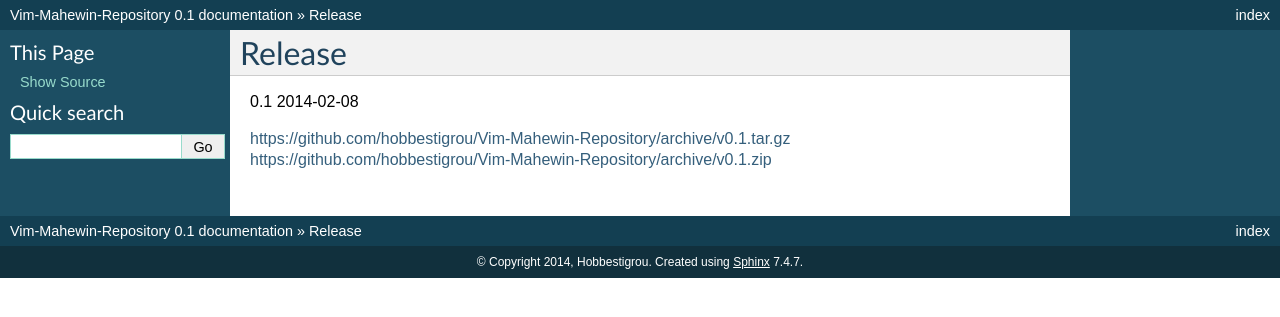
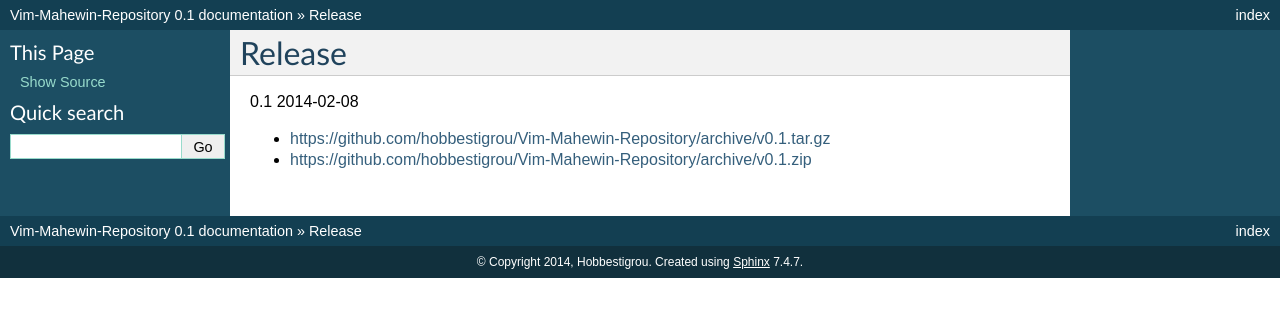
Before and after one commit to hobbestigrou/Vim-Mahewin-Repository, a Sphinx documentation site: the page built from docs/source/release.rst, in a window 1280 px wide. Shown: the top 317 px of the page. Built offline with Sphinx 7.4.7, drawn with Linux system fonts in a browser that asks for light colours; formulas are drawn with MathJax 3.

Commit message:
[Documentation] Fix link (fixes #48).

```diff
--- a/docs/source/release.rst
+++ b/docs/source/release.rst
@@ -3,5 +3,5 @@ Release
 
 0.1 2014-02-08
 
-https://github.com/hobbestigrou/Vim-Mahewin-Repository/archive/v0.1.tar.gz
-https://github.com/hobbestigrou/Vim-Mahewin-Repository/archive/v0.1.zip
+* https://github.com/hobbestigrou/Vim-Mahewin-Repository/archive/v0.1.tar.gz
+* https://github.com/hobbestigrou/Vim-Mahewin-Repository/archive/v0.1.zip
```
